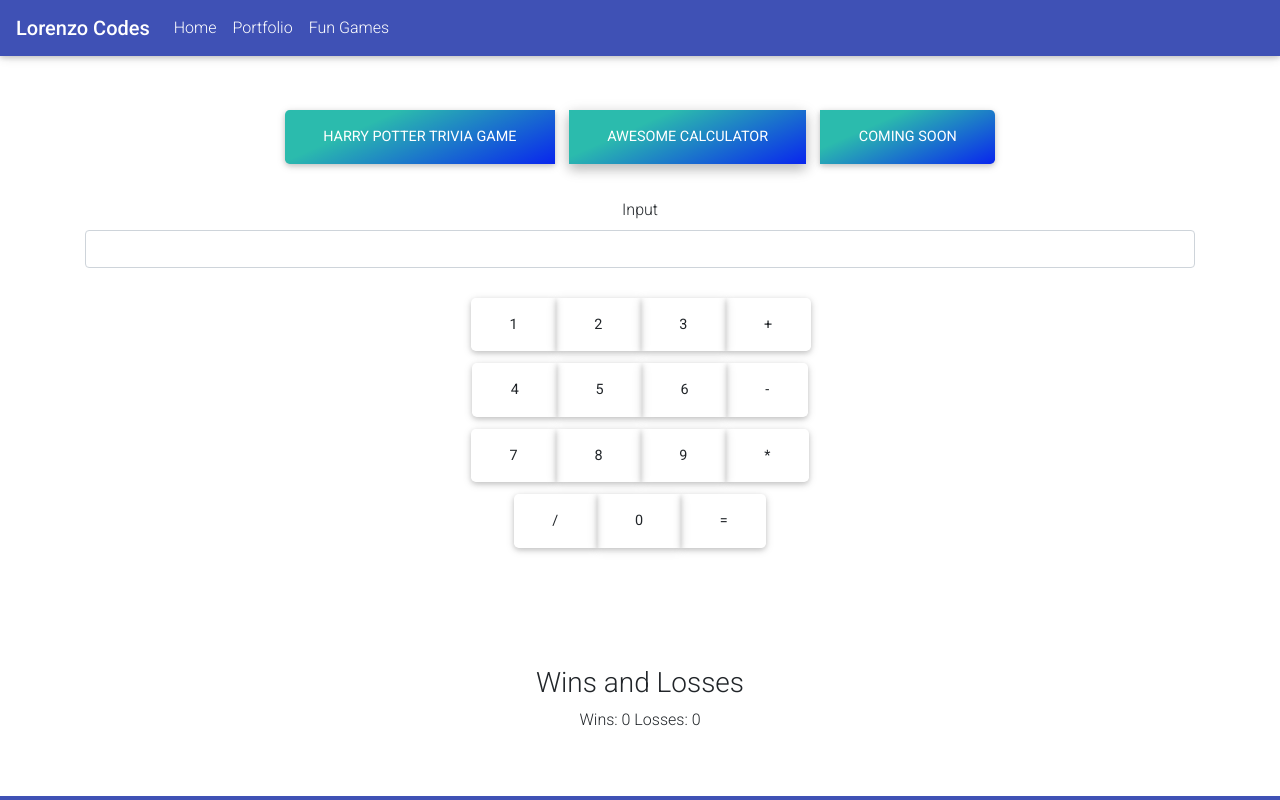
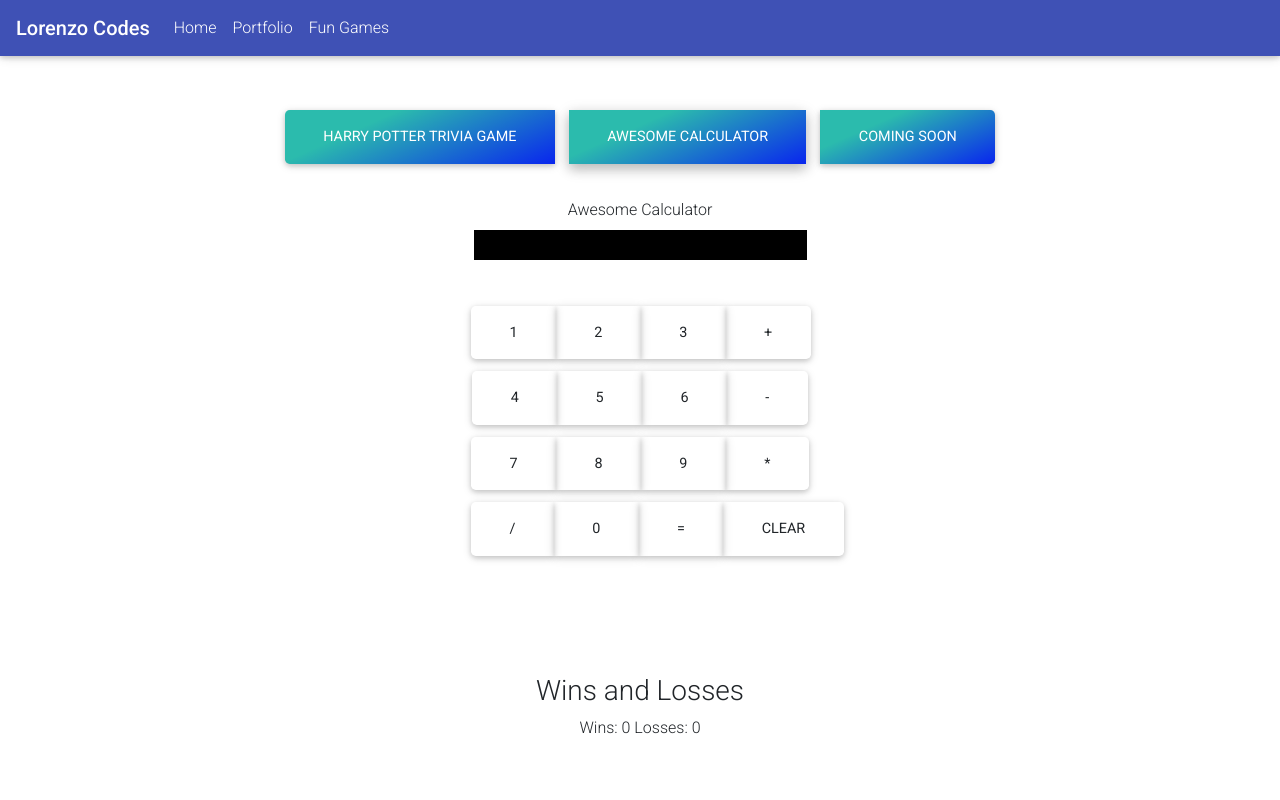
Before and after one commit to baronvontoby/lorenzo-site-2020, a React (Create React App) app in the folder client/: page /games in a window 1280 px wide. Both pictures are taken after a click on the button "AWESOME CALCULATOR". Shown: the top 800 px of the page. Built offline with nearby package versions, Linux system fonts and the light colour scheme.

Commit message:
working calculator with some nice styling

```diff
--- a/client/src/components/Calculator/calculator.css
+++ b/client/src/components/Calculator/calculator.css
@@ -3,3 +3,22 @@
     margin-left: auto;
     margin-right: auto;
 }
+
+.calculator-box {
+    background-color: #000;
+    color: #00FF00;
+    width: 30%;
+    height: 1.5em;
+    margin-left: auto;
+    margin-right: auto;
+    font-size: 1.25em;
+    font-weight: bold;
+}
+
+
+@media only screen and (max-width: 469px) {
+    .move-middle .btn-group .btn {
+        padding: 1rem 2.2rem;
+    }
+
+}
--- a/client/src/components/Calculator/index.js
+++ b/client/src/components/Calculator/index.js
@@ -7,8 +7,8 @@ const Calculator = (props) => {
     return (
         <MDBRow>
             <MDBCol md='12' className='mb-4'>
-                <label>Input</label>
-                <input type='text' className='form-control' id='mathValue' />
+                <label className='calc-label'>Awesome Calculator</label>
+                <p className='calculator-box'>{props.numbers}</p>
             </MDBCol>
             <MDBCol md='4' className='mb-4 move-middle'>
                 <MDBBtnGroup size='lg'>
@@ -33,6 +33,7 @@ const Calculator = (props) => {
                     <MDBBtn onClick={props.click} color='unique-color' value='/'>/</MDBBtn>
                     <MDBBtn onClick={props.click} color='unique-color' value='0'>0</MDBBtn>
                     <MDBBtn onClick={props.click} color='unique-color' value='='>=</MDBBtn>
+                    <MDBBtn onClick={props.clear} color='unique-color'>Clear</MDBBtn>
                 </MDBBtnGroup>
             </MDBCol>
             <MDBCol md='12' className='mb-4'>
--- a/client/src/pages/GamePage/index.js
+++ b/client/src/pages/GamePage/index.js
@@ -68,9 +68,9 @@ class GamePage extends React.Component {
         calculatorShow : false,
         calculator : [{
             valueOne : '',
+            holder : '',
             operator : '',
-            answer : ''
-        }]
+         }]
     }
 
     // Calculator Portion
@@ -84,47 +84,78 @@ class GamePage extends React.Component {
         }
     }
 
-    valueInput = (event) => {
-        console.log(event);
+   calculate = (event) => {
+        let i = event.target.value;
+        if ( i === '+' || i === '-' || i === '*' || i === '/') {
+            let oldVal = this.state.calculator[0].valueOne;
+            let newVal = oldVal;
+            let operator = i;
+            this.setState({
+                calculator : [{
+                    valueOne: '',
+                    holder: newVal,
+                    operator: operator
+                }]
+            });
+        } else if ( i === '=') {
+            console.log('worked')
+            let n = parseInt(this.state.calculator[0].valueOne);
+            let m = parseInt(this.state.calculator[0].holder);
+            let o = this.state.calculator[0].operator;
 
-        let n = event.target.value;
-        console.log(n);
-        if ( event === '+' || event === '-' || event === '/' || event === '*') {
-            n = parseInt(n);
+            if ( o === '+') {
+                let sum = m + n;
+                this.setState({
+                    calculator : [{
+                        valueOne: sum
+                    }]
+                });
+            } else if ( o === '-' ) {
+                let sum = m - n;
+                this.setState({
+                    calculator : [{
+                        valueOne: sum
+                    }]
+                });
+            } else if ( o === '*' ) {
+                let sum = m * n;
+                this.setState({
+                    calculator : [{
+                        valueOne: sum
+                    }]
+                });
+            } else if ( o === '/' ) {
+                let sum = m / n;
+                this.setState({
+                    calculator : [{
+                        valueOne: sum
+                    }]
+                });
+            }
+        } else {
+            let oldVal = this.state.calculator[0].valueOne;
+            let newVal = oldVal + i;
+            let h = this.state.calculator[0].holder;
+            let o = this.state.calculator[0].operator;
             this.setState({
-                calculator : [
-                {
-                    valueOne : n,
-                    operator : event.target.value
-                }
-            ]});
+                calculator : [{
+                    valueOne: newVal,
+                    holder : h,
+                    operator : o
+                }]
+            });
         }
-        else if ( event === '=') {
-            n = parseInt(n);
-            const m = this.state.calculator.valueOne
-            const o = this.state.calculator.operator
-            let sum = '';
-           switch (o) {
-                case '+':
-                    sum = m + n;
-                    this.setState({calculator : [{ answer : sum}]});
-                    break;
-                case '-':
-                    sum = n - m;
-                    this.setState({calculator : [{ answer : sum}]});
-                    break;
-                case '*':
-                    sum = m * n;
-                    this.setState({calculator : [{ answer : sum}]});
-                    break;
-                case '/':
-                    sum = n / m;
-                    this.setState({calculator : [{ answer : sum}]});
-                    break;
-                default:
-                    console.log('hello world');
-            }
-        }
+
+    }
+
+    clear = (event) => {
+        this.setState({
+            calculator : [{
+                valueOne : '',
+                holder : '',
+                operator : '',
+            }]
+        })
     }
 
 
@@ -183,10 +214,6 @@ class GamePage extends React.Component {
         }
     }
 
-    calculate = (event, id) => {
-
-    }
-
     render() {
 
         let result = null;
@@ -230,8 +257,9 @@ class GamePage extends React.Component {
         if (this.state.calculatorShow) {
             calcHolder = (
                 <Calculator
-                click={this.valueInput}
-                answer={this.state.calculator[0].answer}
+                click={this.calculate}
+                clear={this.clear}
+                numbers={this.state.calculator[0].valueOne}
                 >
                 </Calculator>
             )
```
